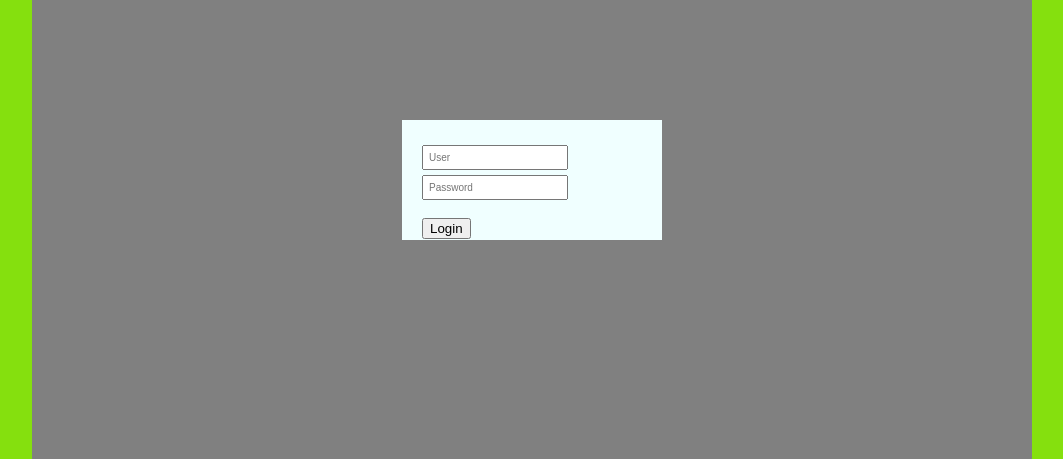
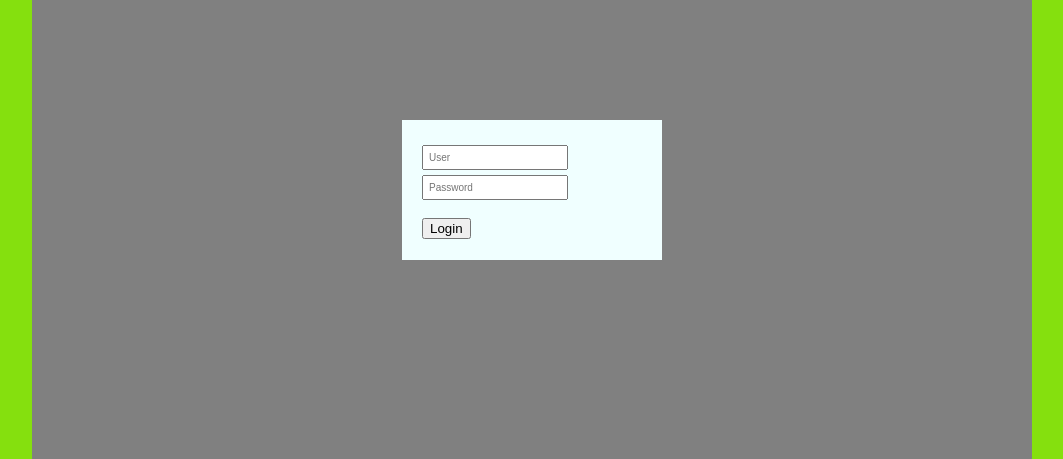
Before and after one commit to Bi6Tasty/homepage, a PHP site: page / in a window 1280 px wide. Shown: the part 338-797 px from the top of the page, without its empty margins (108-1171 px from the left). Run offline with PHP 8.4, Linux system fonts and the light colour scheme.

Commit message:
Update main.css

```diff
--- a/main.css
+++ b/main.css
@@ -110,7 +110,7 @@ a:visited{
 .login{
     position:relative;
     width:230px;
-    height:100px;
+    height:120px;
     background-color:azure;
     margin:0 auto;
     top:200px;
```
